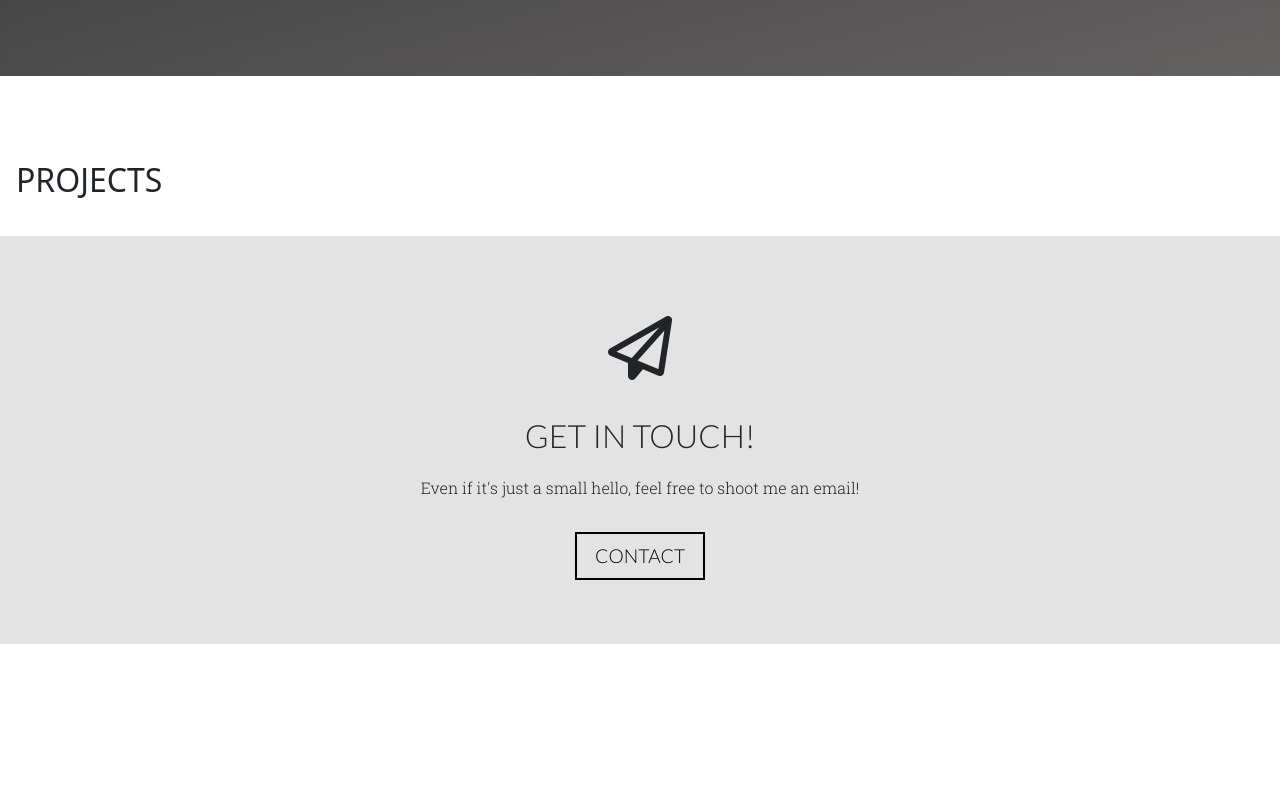
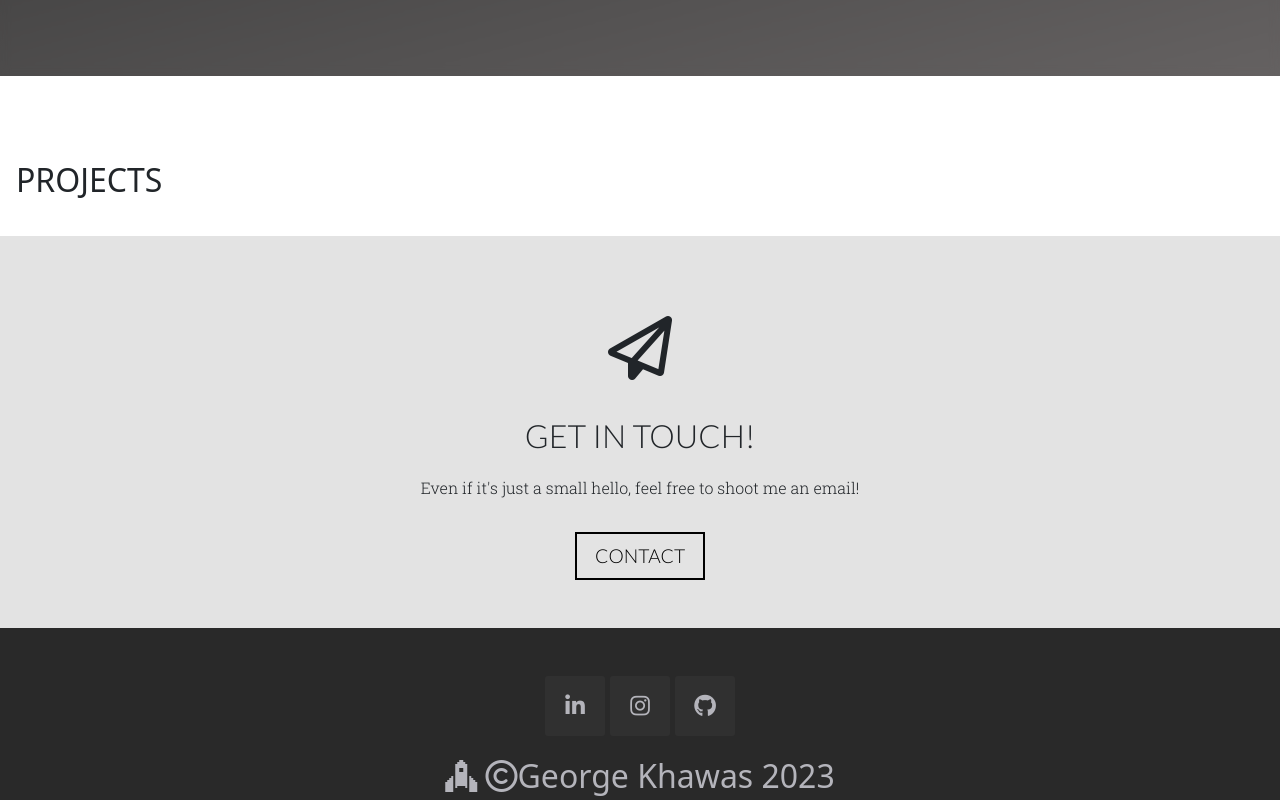
Before and after one commit to Georgey764/portfolio, a plain HTML site: page index.html in a window 1280 px wide. Shown: the part 3229-4029 px from the top of the page. Before the commit the page ends 3873 px from the top, so only its background shows below. Drawn offline with nearby package versions, Linux system fonts and the light colour scheme.

Commit message:
Update 3.3

```diff
--- a/index.html
+++ b/index.html
@@ -180,10 +180,24 @@
           </p>
           <button class="contact-btn">CONTACT</button>
         </div>
+        <div class="lower-container">
+          <div class="contact-box">
+            <i class="contact-pic fa-brands fa-linkedin-in"></i>
+          </div>
+          <div class="contact-box">
+            <i class="contact-pic fa-brands fa-instagram"></i>
+          </div>
+          <div class="contact-box">
+            <i class="contact-pic fa-brands fa-github"></i>
+          </div>
+        </div>
       </div>
     </main>
 
-    <footer></footer>
+    <footer>
+      <i class="rocket fa-brands fa-space-awesome"></i>
+      <i class="fa-regular fa-copyright"></i><span>George Khawas 2023</span>
+    </footer>
 
     <script
       src="https://kit.fontawesome.com/fa80640981.js"
--- a/styles.css
+++ b/styles.css
@@ -340,12 +340,13 @@ header {
   background-color: #e3e3e3;
   width: 100vw;
   height: auto;
-  padding: 5rem 0 4rem 0;
+  padding: 5rem 0 0 0;
   text-align: center;
   font-family: "Lato", sans-serif;
 }
 
 .upper-container {
+  margin-bottom: 3rem;
 }
 
 .icon {
@@ -371,3 +372,40 @@ header {
   margin-top: 1rem;
   font-weight: 300;
 }
+
+.lower-container {
+  background: #292929;
+  display: flex;
+  flex-direction: row;
+  justify-content: center;
+  padding: 3rem 3rem 1rem 3rem;
+  gap: 5px;
+}
+
+.contact-box {
+  background-color: #303030;
+  height: 60px;
+  width: 60px;
+  display: flex;
+  justify-content: center;
+  align-items: center;
+  border-radius: 3px;
+}
+
+.contact-pic {
+  color: #b4b4bb;
+  font-size: 1.4rem;
+}
+
+/* footer */
+
+footer {
+  background-color: #292929;
+  color: #b4b4bb;
+  text-align: center;
+  font-size: 2rem;
+}
+
+.rocket {
+  display: block;
+}
```
Also changed, not shown: Photos/githubgray.png (added), Photos/instagram.png (added), Photos/linkedin.webp (added), 1 other file.
